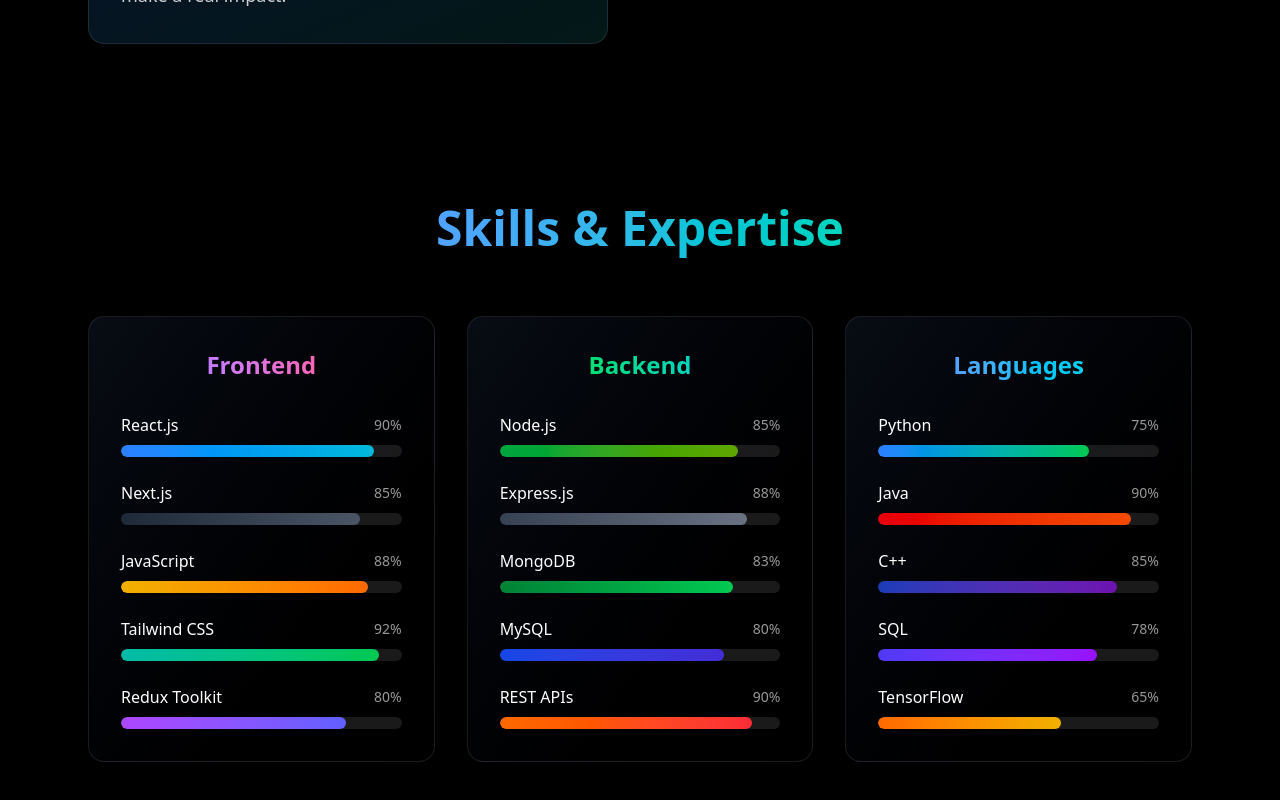
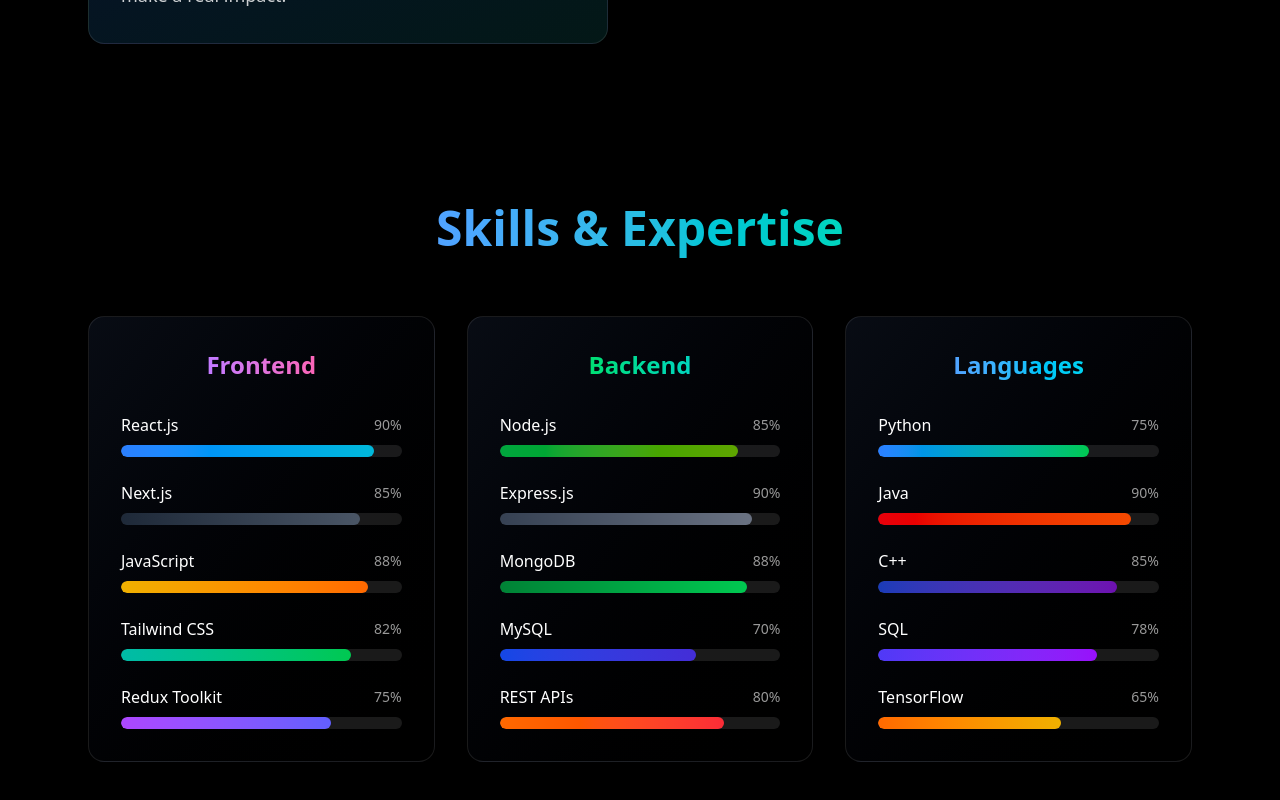
Before and after one commit to Suraj-Sharma001/My-Portfolio, a React (Vite) app: page / in a window 1280 px wide. Shown: the part 1405-2205 px from the top of the page. Built offline with nearby package versions, Linux system fonts and the light colour scheme.

Commit message:
Update skill levels and project counts in Portfolio

```diff
--- a/src/Portfolio.jsx
+++ b/src/Portfolio.jsx
@@ -92,15 +92,15 @@
       { name: 'React.js', level: 90, color: 'from-blue-500 to-cyan-500' },
       { name: 'Next.js', level: 85, color: 'from-gray-800 to-gray-600' },
       { name: 'JavaScript', level: 88, color: 'from-yellow-500 to-orange-500' },
-      { name: 'Tailwind CSS', level: 92, color: 'from-teal-500 to-green-500' },
-      { name: 'Redux Toolkit', level: 80, color: 'from-purple-500 to-indigo-500' }
+      { name: 'Tailwind CSS', level: 82, color: 'from-teal-500 to-green-500' },
+      { name: 'Redux Toolkit', level: 75, color: 'from-purple-500 to-indigo-500' }
     ],
     backend: [
       { name: 'Node.js', level: 85, color: 'from-green-600 to-lime-600' },
-      { name: 'Express.js', level: 88, color: 'from-gray-700 to-gray-500' },
-      { name: 'MongoDB', level: 83, color: 'from-green-700 to-green-500' },
-      { name: 'MySQL', level: 80, color: 'from-blue-700 to-indigo-700' },
-      { name: 'REST APIs', level: 90, color: 'from-orange-500 to-red-500' }
+      { name: 'Express.js', level: 90, color: 'from-gray-700 to-gray-500' },
+      { name: 'MongoDB', level: 88, color: 'from-green-700 to-green-500' },
+      { name: 'MySQL', level: 70, color: 'from-blue-700 to-indigo-700' },
+      { name: 'REST APIs', level: 80, color: 'from-orange-500 to-red-500' }
     ],
     languages: [
       { name: 'Python', level: 75, color: 'from-blue-500 to-green-500' },
@@ -289,7 +289,7 @@
                   <p className="text-lg text-white/80 leading-relaxed">
                     I'm a <span className="text-purple-400 font-semibold">Computer Science Engineering student</span> at Graphic Era Hill University
                     with a CGPA of <span className="text-pink-400 font-semibold">8.9/10</span>. My journey spans full-stack development,
-                    machine learning, and competitive programming with <span className="text-purple-400 font-semibold">650+ problems solved</span>
+                    machine learning, and competitive programming with <span className="text-purple-400 font-semibold">650+ problems solved </span>
                     across various platforms.
                   </p>
                 </div>
@@ -310,7 +310,7 @@
                   { icon: Star, label: '8.9/10', desc: 'CGPA', color: 'from-yellow-500 to-orange-500' },
                   { icon: Code, label: '650+', desc: 'Problems Solved', color: 'from-purple-500 to-pink-500' },
                   { icon: Award, label: '5+', desc: 'Hackathon Finals', color: 'from-green-500 to-teal-500' },
-                  { icon: Zap, label: '3', desc: 'Major Projects', color: 'from-blue-500 to-cyan-500' }
+                  { icon: Zap, label: '7+', desc: 'Major Projects', color: 'from-blue-500 to-cyan-500' }
                 ].map((stat, index) => (
                   <div
                     key={index}
```
